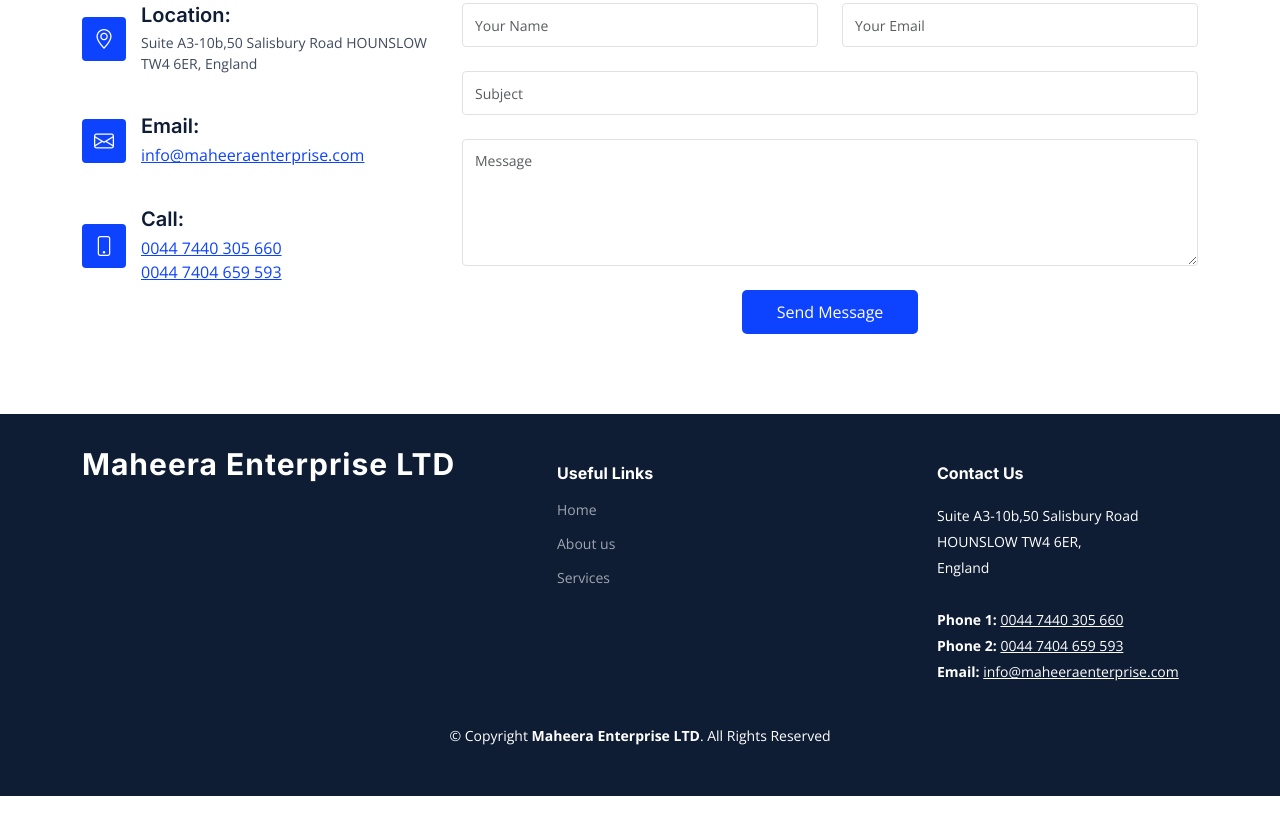
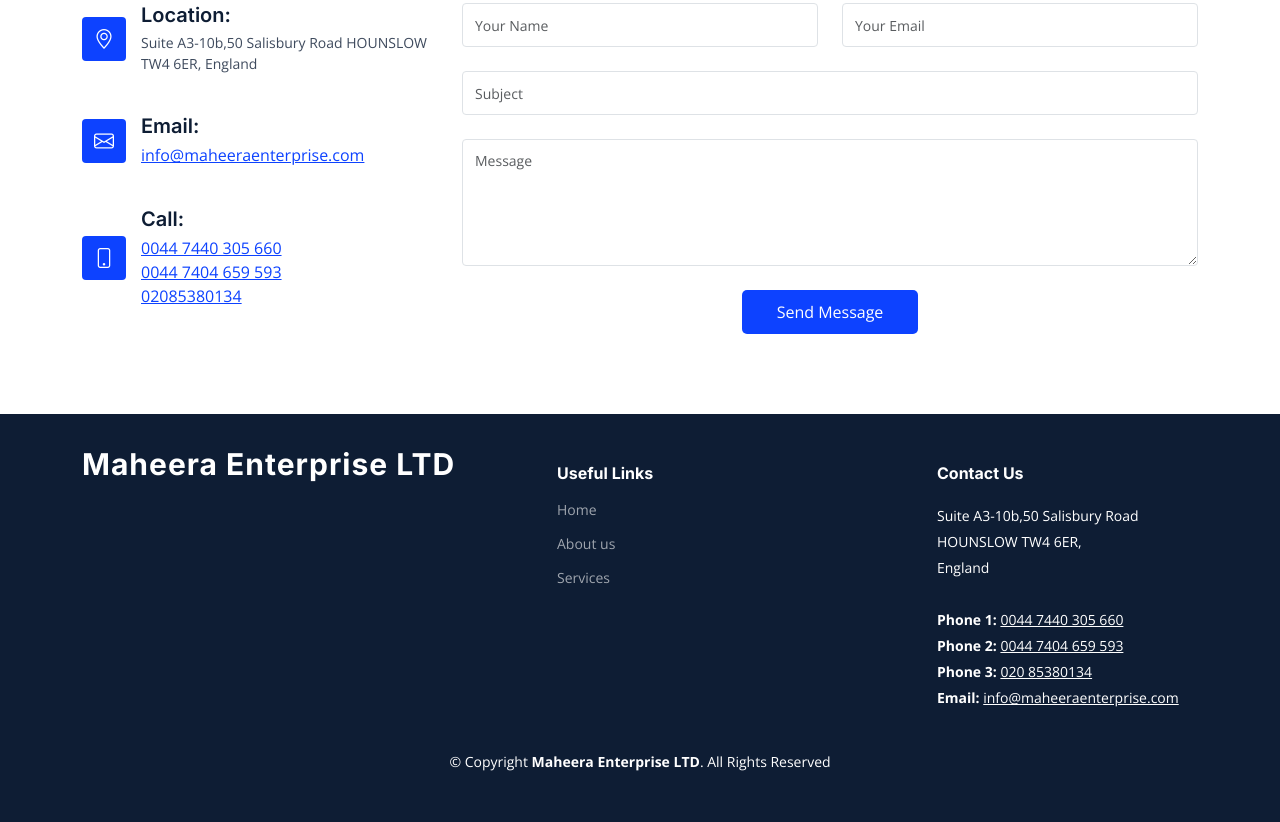
Before and after one commit to maheeraenterpriseltd/maheeraenterpriseltd.github.io, a plain HTML site: page contact.html in a window 1280 px wide. Shown: the part 870-1692 px from the top of the page. Before the commit the page ends 1666 px from the top, so only its background shows below. Drawn offline with nearby package versions, Linux system fonts and the light colour scheme.

Commit message:
Update contact.html

```diff
--- a/contact.html
+++ b/contact.html
@@ -170,6 +170,8 @@
                   >
                     0044 7404 659 593</a
                   >
+                  <br/>
+                  <a href="tel:02085380134" style="text-decoration: underline" speechify-initial-font-family="&quot;Open Sans&quot;, sans-serif" speechify-initial-font-size="16px">02085380134</a>
                 </div>
               </div>
               <!-- End Info Item -->
@@ -290,6 +292,16 @@
               >
                 0044 7404 659 593</a
               ><br />
+                 <strong>Phone 3: </strong>
+              <a
+                href="tel:02085380134"
+                style="color: white; text-decoration: underline"
+                speechify-initial-font-family='"Open Sans", sans-serif'
+                speechify-initial-font-size="16px"
+              >
+                020 85380134</a
+              ><br />
+
               <strong>Email:</strong>
               <a
                 href="mailto: info@maheeraenterprise.com"
```
